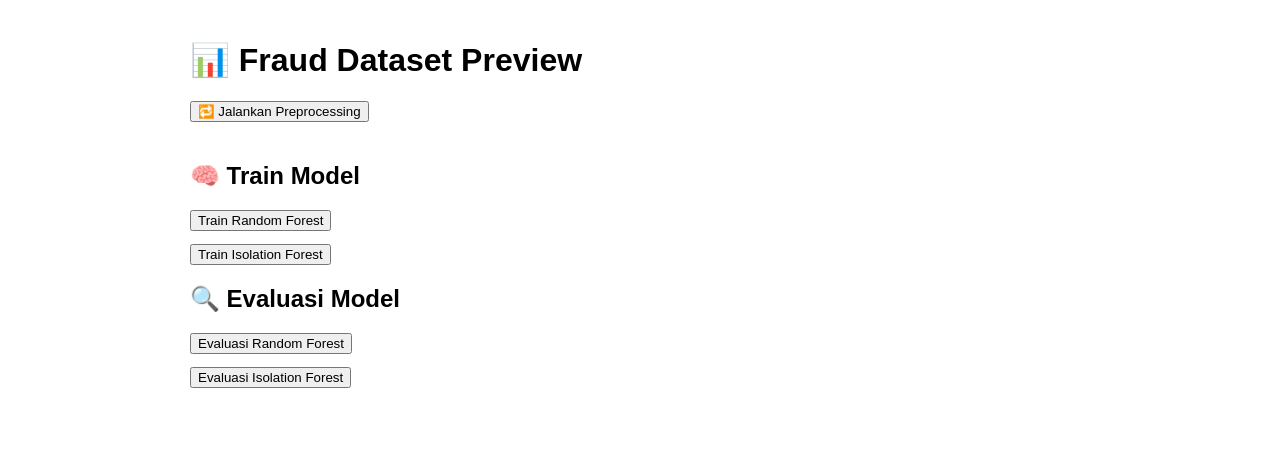
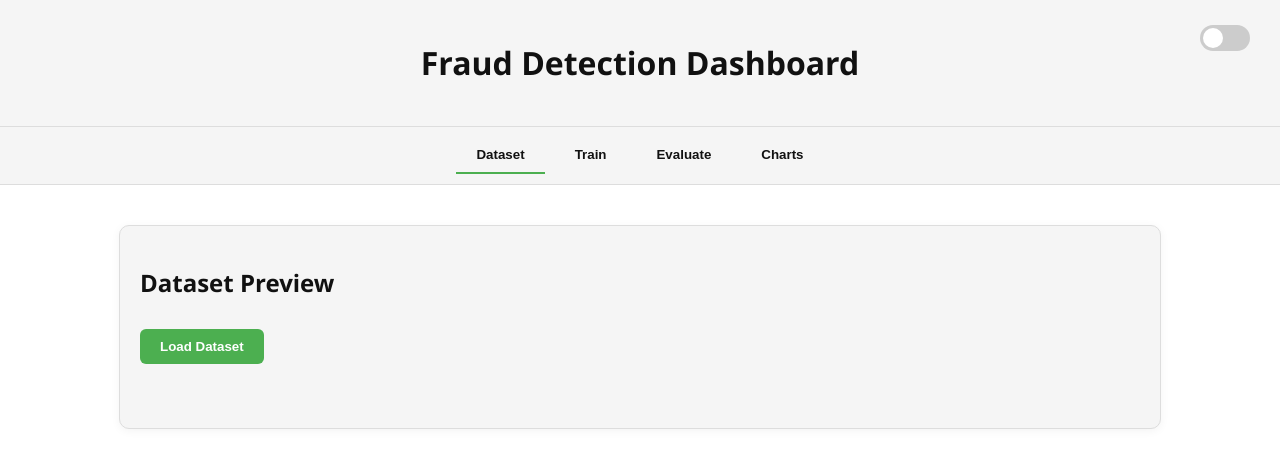
Before and after one commit to Daaaaaav/fraud_detection2, a Flask app: page / in a window 1280 px wide. Shown: the top 468 px of the page. Run offline with Flask 3, Linux system fonts and the light colour scheme.

Commit message:
fixed training and eval design

```diff
--- a/app.py
+++ b/app.py
@@ -1,3 +1,4 @@
+import logging
 from flask import Flask, request, jsonify, render_template
 from flask_cors import CORS
 import pandas as pd
@@ -11,6 +12,8 @@ from xgboost import XGBClassifier
 app = Flask(__name__)
 CORS(app)
 
+logging.basicConfig(level=logging.DEBUG, format='%(asctime)s - %(message)s')
+
 @app.route('/')
 def index():
     return render_template('index.html')
@@ -18,51 +21,62 @@ def index():
 @app.route('/preprocess', methods=['POST'])
 def preprocess():
     try:
+        logging.info('Received request for /preprocess')
         result = preprocess_data()
-        print(result)
+        logging.info('Preprocessing completed successfully')
+        logging.debug(f'Preprocessing result: {result}')
         return jsonify(result)
     except Exception as e:
+        logging.error(f'Error occurred in /preprocess: {e}')
         return jsonify({'error': str(e)}), 500
-
 
 @app.route('/train/randomforest', methods=['POST'])
 def train_rf():
     try:
         data = request.get_json(force=True)
+        logging.info(f'Received data for /train/randomforest: {data}')
         name = data.get('name', 'random_forest_model')
         result = train_and_save_model(name)
+        logging.info(f'Random Forest model training completed: {result}')
         return jsonify(result)
     except Exception as e:
+        logging.error(f'Error occurred in /train/randomforest: {e}')
         return jsonify({'error': str(e)}), 500
 
 @app.route('/train/isolationforest', methods=['POST'])
 def train_iso():
     try:
+        logging.info('Received request for /train/isolationforest')
         result = train_isolation_forest()
+        logging.info(f'Isolation Forest model training completed: {result}')
         return jsonify(result)
     except Exception as e:
+        logging.error(f'Error occurred in /train/isolationforest: {e}')
         return jsonify({'error': str(e)}), 500
 
 @app.route('/predict/randomforest/all', methods=['GET'])
 def predict_rf_all():
     try:
-        df = pd.read_csv('creditcard.csv')  # atau pakai path absolut
+        logging.info('Received request for /predict/randomforest/all')
+        df = pd.read_csv('creditcard.csv')
         X = df.drop(columns=['Class'])
         model = joblib.load('random_forest_model.pkl')
         predictions = model.predict(X)
 
-        # Gabungkan hasil prediksi dengan data asli (ambil sebagian kalau terlalu besar)
         result = X.copy()
         result['Prediction'] = predictions
         result['Actual'] = df['Class']
 
-        return jsonify(result.head(100).to_dict(orient='records'))  # hanya 100 baris untuk efisiensi
+        logging.debug(f'Random Forest predictions: {result.head(5)}')
+        return jsonify(result.head(100).to_dict(orient='records'))
     except Exception as e:
+        logging.error(f'Error occurred in /predict/randomforest/all: {e}')
         return jsonify({'error': str(e)}), 500
 
 @app.route('/predict/isolationforest/all', methods=['GET'])
 def predict_iso_all():
     try:
+        logging.info('Received request for /predict/isolationforest/all')
         df = pd.read_csv('creditcard.csv')
         X = df.drop(columns=['Class'])
         model = joblib.load('isolation_forest_model.pkl')
@@ -72,30 +86,10 @@ def predict_iso_all():
         result['Anomaly'] = predictions
         result['Actual'] = df['Class']
 
+        logging.debug(f'Isolation Forest predictions: {result.head(5)}')
         return jsonify(result.head(100).to_dict(orient='records'))
     except Exception as e:
-        return jsonify({'error': str(e)}), 500
-
-
-@app.route('/predict/xgboost', methods=['POST'])
-def predict_xgb():
-    try:
-        data = request.get_json()
-        model = joblib.load('xgboost_model.pkl')
-        X = pd.DataFrame(data)
-        y_pred = model.predict(X)
-        return jsonify({'prediction': int(y_pred[0])})
-    except Exception as e:
-        return jsonify({'error': str(e)}), 500
-
-@app.route('/detect/anomaly', methods=['POST'])
-def detect():
-    try:
-        data = request.get_json()
-        df = pd.DataFrame(data)
-        result = detect_anomalies(df)
-        return jsonify(result)
-    except Exception as e:
+        logging.error(f'Error occurred in /predict/isolationforest/all: {e}')
         return jsonify({'error': str(e)}), 500
 
 if __name__ == '__main__':
--- a/static/scripts.js
+++ b/static/scripts.js
@@ -1,3 +1,24 @@
+// Show loading indicator
+function startLoading() {
+  console.log('Starting loading...');
+  const loadingBar = document.getElementById("loading-bar");
+  loadingBar.style.width = "0%";
+  loadingBar.style.display = "block";
+  setTimeout(() => {
+    loadingBar.style.width = "100%";
+  }, 50);
+}
+
+// Hide loading indicator
+function stopLoading() {
+  console.log('Stopping loading...');
+  const loadingBar = document.getElementById("loading-bar");
+  setTimeout(() => {
+    loadingBar.style.display = "none";
+    loadingBar.style.width = "0%";
+  }, 400);
+}
+
 async function loadData() {
   const tableHead = document.getElementById('table-head');
   const tableBody = document.getElementById('table-body');
@@ -36,13 +57,17 @@ async function loadData() {
   });
   const data = await res.json();
   document.getElementById('trainRFResult').textContent = JSON.stringify(data, null, 2);
+  showToast(data.message);
 }
+
 
 async function trainISO() {
   const res = await fetch('/train/isolationforest', { method: 'POST' });
   const data = await res.json();
   document.getElementById('trainISOResult').textContent = JSON.stringify(data, null, 2);
+  showToast(data.message);
 }
+
 
 async function evaluateRF() {
   const res = await fetch('/predict/randomforest/all');
@@ -74,3 +99,59 @@ async function loadData() {
   body.innerHTML = data.map(row => '<tr>' +
     keys.map(k => `<td>${row[k]}</td>`).join('') + '</tr>').join('');
 }
+
+function showToast(message) {
+  const toastContainer = document.createElement('div');
+  toastContainer.className = 'toast-container';
+
+  const toastMessage = document.createElement('div');
+  toastMessage.className = 'toast-message';
+  toastMessage.textContent = message;
+
+  toastContainer.appendChild(toastMessage);
+  document.body.appendChild(toastContainer);
+
+  setTimeout(() => {
+    toastContainer.remove();
+  }, 3000);
+}
+
+
+document.addEventListener("DOMContentLoaded", () => {
+  const tabButtons = document.querySelectorAll(".tab-button");
+  const tabContents = document.querySelectorAll(".tab-content");
+  const toggleInput = document.querySelector("#theme-toggle");
+
+  function setActiveTab(tabName) {
+    console.log(`Setting active tab: ${tabName}`);
+    tabButtons.forEach((btn) => btn.classList.remove("active"));
+    tabContents.forEach((tab) => tab.classList.remove("active"));
+
+    const targetBtn = document.querySelector(`.tab-button[data-tab="${tabName}"]`);
+    const targetTab = document.getElementById(tabName);
+
+    if (targetBtn && targetTab) {
+      targetBtn.classList.add("active");
+      targetTab.classList.add("active");
+    }
+
+    startLoading();
+    setTimeout(stopLoading, 1000);
+  }
+
+  tabButtons.forEach((btn) => {
+    btn.dataset.tab = btn.textContent.toLowerCase();
+    btn.addEventListener("click", () => {
+      const tabName = btn.dataset.tab;
+      setActiveTab(tabName);
+    });
+  });
+
+  toggleInput.addEventListener("change", () => {
+    console.log('Toggling dark mode');
+    document.body.classList.toggle("dark");
+    showToast("Toggled dark mode");
+  });
+
+  setActiveTab("dataset");
+});
--- a/static/styles.css
+++ b/static/styles.css
@@ -1,29 +1,241 @@
+:root {
+  --bg: #ffffff;
+  --text: #111111;
+  --card: #f5f5f5;
+  --border: #ddd;
+  --accent: #4caf50;
+  --btn-bg: #4caf50;
+  --btn-text: white;
+  --toast-bg: #333;
+}
+
+body.dark {
+  --bg: #121212;
+  --text: #eeeeee;
+  --card: #1e1e1e;
+  --border: #333;
+  --accent: #90caf9;
+  --btn-bg: #90caf9;
+  --btn-text: #121212;
+  --toast-bg: #444;
+}
+
 body {
-    font-family: sans-serif;
+  background: var(--bg);
+  color: var(--text);
+  font-family: 'Segoe UI', sans-serif;
+  margin: 0;
+  padding: 0;
+  transition: background 0.3s, color 0.3s;
+}
+
+header {
   padding: 20px;
-    max-width: 900px;
-    margin: auto;
+  text-align: center;
+  background-color: var(--card);
+  border-bottom: 1px solid var(--border);
+  position: sticky;
+  top: 0;
+  z-index: 10;
+}
+
+.tabs {
+  display: flex;
+  justify-content: center;
+  background: var(--card);
+  border-bottom: 1px solid var(--border);
+  padding: 10px;
+}
+
+.tab-button {
+  background: none;
+  border: none;
+  padding: 10px 20px;
+  margin: 0 5px;
+  cursor: pointer;
+  font-weight: bold;
+  border-bottom: 2px solid transparent;
+  color: var(--text);
+}
+
+.tab-button.active {
+  border-bottom: 2px solid var(--accent);
+}
+
+.tab-content {
+  display: none;
+  padding: 20px;
+}
+
+.tab-content.active {
+  display: block;
+}
+
+.card {
+  background: var(--card);
+  border: 1px solid var(--border);
+  padding: 20px;
+  border-radius: 10px;
+  margin: 20px auto;
+  max-width: 1000px;
+  box-shadow: 0 2px 10px rgba(0, 0, 0, 0.05);
+}
+
+.btn {
+  background-color: var(--btn-bg);
+  color: var(--btn-text);
+  border: none;
+  padding: 10px 20px;
+  margin: 10px 10px 20px 0;
+  cursor: pointer;
+  border-radius: 6px;
+  font-weight: 600;
+  transition: background 0.3s;
+}
+
+.btn:hover {
+  opacity: 0.9;
+}
+
+.output-box {
+  background: var(--bg);
+  border: 1px solid var(--border);
+  padding: 10px;
+  white-space: pre-wrap;
+  max-height: 300px;
+  overflow-y: auto;
+  margin-top: 10px;
+  border-radius: 5px;
 }
 
 table {
   width: 100%;
   border-collapse: collapse;
   margin-top: 20px;
+  border-radius: 10px;
+  overflow: hidden;
+}
+
+.card table {
+  display: block;
+  overflow-x: auto;
+  white-space: nowrap;
 }
 
 th, td {
-    border: 1px solid #ccc;
-    padding: 8px;
-    text-align: left;
+  border: none;
+  border-bottom: 1px solid var(--border);
+  padding: 10px 12px;
 }
 
 th {
-    background-color: #f5f5f5;
+  background-color: var(--accent);
+  color: var(--btn-text);
+  font-weight: 600;
+  text-transform: capitalize;
 }
 
-  #info-box {
-    background: #f5f5f5;
-    padding: 10px;
-    border: 1px solid #ccc;
-    margin-top: 20px;
+tbody tr:nth-child(odd) {
+  background-color: var(--bg);
 }
+
+tbody tr:nth-child(even) {
+  background-color: var(--card);
+}
+
+tbody tr:hover {
+  background-color: rgba(76, 175, 80, 0.1);
+}
+
+body.dark tbody tr:hover {
+  background-color: rgba(144, 202, 249, 0.1);
+}
+
+.toast-container {
+  position: fixed;
+  top: 20px;
+  right: 20px;
+  z-index: 1000;
+}
+
+.toast-message {
+  background-color: #333;
+  color: #fff;
+  padding: 10px 20px;
+  border-radius: 5px;
+  font-size: 16px;
+  box-shadow: 0 4px 6px rgba(0, 0, 0, 0.1);
+  opacity: 0.9;
+  transition: opacity 0.3s ease;
+}
+
+.switch {
+  position: absolute;
+  top: 25px;
+  right: 30px;
+  display: inline-block;
+  width: 50px;
+  height: 26px;
+}
+
+.switch input {
+  opacity: 0;
+  width: 0;
+  height: 0;
+}
+
+.slider {
+  position: absolute;
+  cursor: pointer;
+  top: 0; left: 0;
+  right: 0; bottom: 0;
+  background-color: #ccc;
+  transition: 0.4s;
+  border-radius: 26px;
+}
+
+.slider:before {
+  position: absolute;
+  content: "";
+  height: 20px;
+  width: 20px;
+  left: 3px;
+  bottom: 3px;
+  background-color: white;
+  transition: 0.4s;
+  border-radius: 50%;
+}
+
+input:checked + .slider {
+  background-color: var(--accent);
+}
+
+input:checked + .slider:before {
+  transform: translateX(24px);
+}
+
+#loading-bar {
+  height: 4px;
+  width: 0;
+  background-color: var(--accent);
+  transition: width 0.4s ease;
+}
+
+.toast {
+  position: fixed;
+  bottom: 20px;
+  left: 50%;
+  transform: translateX(-50%);
+  background: var(--toast-bg);
+  color: white;
+  padding: 10px 20px;
+  border-radius: 5px;
+  box-shadow: 0 2px 8px rgba(0,0,0,0.2);
+  z-index: 999;
+  transition: opacity 0.3s ease;
+}
+
+.toast.hidden {
+  opacity: 0;
+  pointer-events: none;
+}
--- a/templates/index.html
+++ b/templates/index.html
@@ -1,40 +1,79 @@
+
 <!DOCTYPE html>
 <html lang="en">
 <head>
   <meta charset="UTF-8" />
-  <meta name="viewport" content="width=device-width, initial-scale=1.0"/>
-  <title>Auto Load Dataset</title>
+  <meta name="viewport" content="width=device-width, initial-scale=1.0" />
+  <title>Fraud Detection Dashboard</title>
   <link rel="stylesheet" href="{{ url_for('static', filename='styles.css') }}" />
+  <script src="https://cdn.jsdelivr.net/npm/chart.js"></script>
 </head>
 <body>
-  <h1>📊 Fraud Dataset Preview</h1>
+  <header>
+    <h1>Fraud Detection Dashboard</h1>
+    <label class="switch">
+      <input type="checkbox" id="theme-toggle" />
+      <span class="slider"></span>
+    </label>
+  </header>
 
-  <button onclick="loadData()">🔁 Jalankan Preprocessing</button>
-  <table id="data-table">
+  <nav class="tabs">
+    <button class="tab-button active" data-tab="dataset">Dataset</button>
+    <button class="tab-button" data-tab="train">Train</button>
+    <button class="tab-button" data-tab="evaluate">Evaluate</button>
+    <button class="tab-button" data-tab="charts">Charts</button>
+  </nav>
+
+  <div id="loading-bar"></div>
+
+  <main>
+    <section id="dataset" class="tab-content active">
+      <div class="card">
+        <h2>Dataset Preview</h2>
+        <button class="btn" onclick="loadData()">Load Dataset</button>
+        <div id="loading-bar"></div>
+        <table>
           <thead id="table-head"></thead>
           <tbody id="table-body"></tbody>
         </table>
-  <script src="{{ url_for('static', filename='scripts.js') }}"></script>
+      </div>
 
-  <h2>🧠 Train Model</h2>
-  <button onclick="trainRF()">Train Random Forest</button>
-  <pre id="trainRFResult"></pre>
+    </section>
 
-  <button onclick="trainISO()">Train Isolation Forest</button>
-  <pre id="trainISOResult"></pre>
+    <section id="train" class="tab-content">
+      <div class="card">
+        <h2>Train Models</h2>
+        <button onclick="trainRF()" class="btn">Random Forest</button>
+        <button onclick="trainISO()" class="btn">Isolation Forest</button>
+        <pre id="trainRFResult" class="output-box"></pre>
+        <pre id="trainISOResult" class="output-box"></pre>
+      </div>
+    </section>
 
-  <h2>🔍 Evaluasi Model</h2>
-  <button onclick="evaluateRF()">Evaluasi Random Forest</button>
-  <pre id="rfEvalResult"></pre>
-
-  <button onclick="evaluateISO()">Evaluasi Isolation Forest</button>
-  <pre id="isoEvalResult"></pre>
-
+    <section id="evaluate" class="tab-content">
+      <div class="card">
+        <h2>Evaluate Models</h2>
+        <button onclick="evaluateRF()" class="btn">Random Forest</button>
+        <button onclick="evaluateISO()" class="btn">Isolation Forest</button>
+        <pre id="rfEvalResult" class="output-box"></pre>
+        <pre id="isoEvalResult" class="output-box"></pre>
         <table id="model-eval-table">
           <thead id="model-eval-head"></thead>
           <tbody id="model-eval-body"></tbody>
         </table>
+      </div>
+    </section>
 
+    <section id="charts" class="tab-content">
+      <div class="card">
+        <h2>Visualization</h2>
+        <canvas id="chartCanvas"></canvas>
+      </div>
+    </section>
+  </main>
 
+  <div id="toast" class="toast hidden"></div>
+
+  <script src="{{ url_for('static', filename='scripts.js') }}"></script>
 </body>
 </html>
```
Also changed, not shown: 1 other file. Lines whose indentation alone changed are shown as unchanged.
